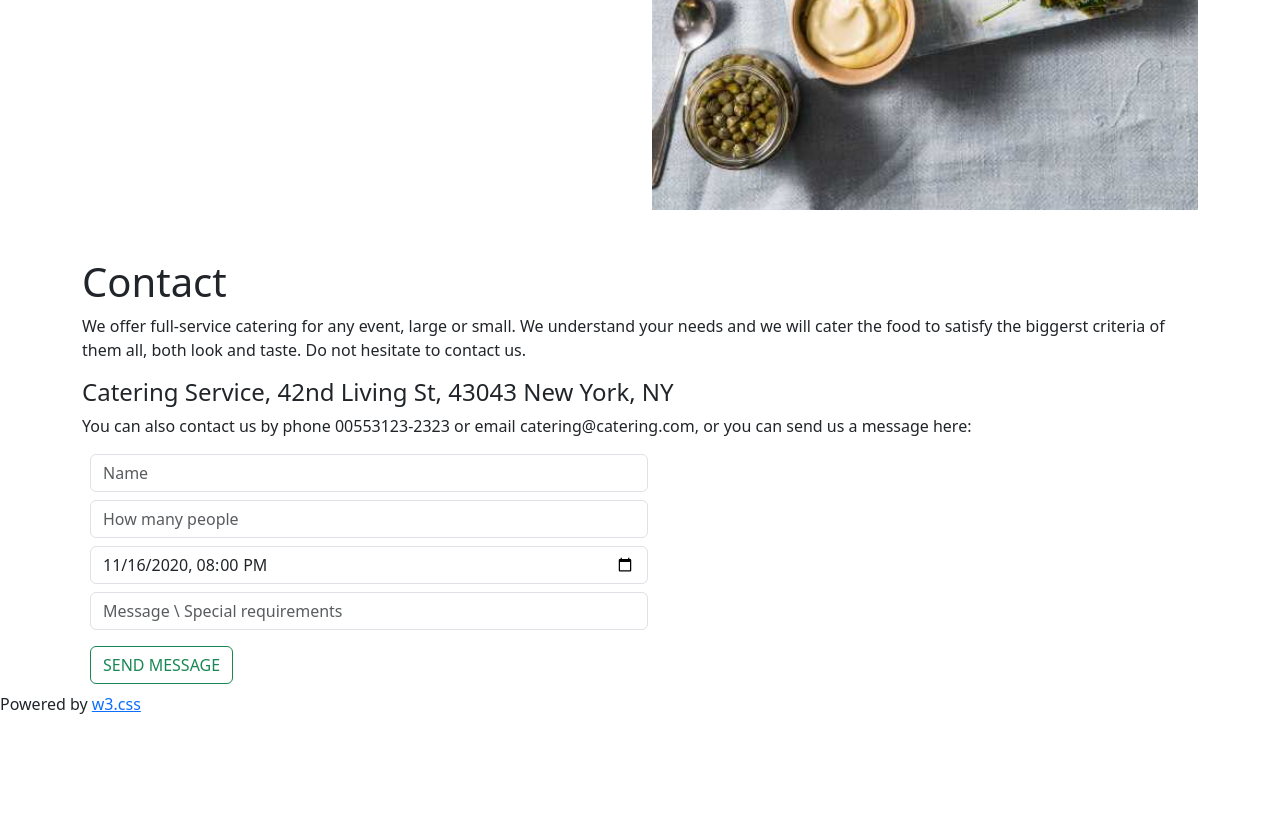
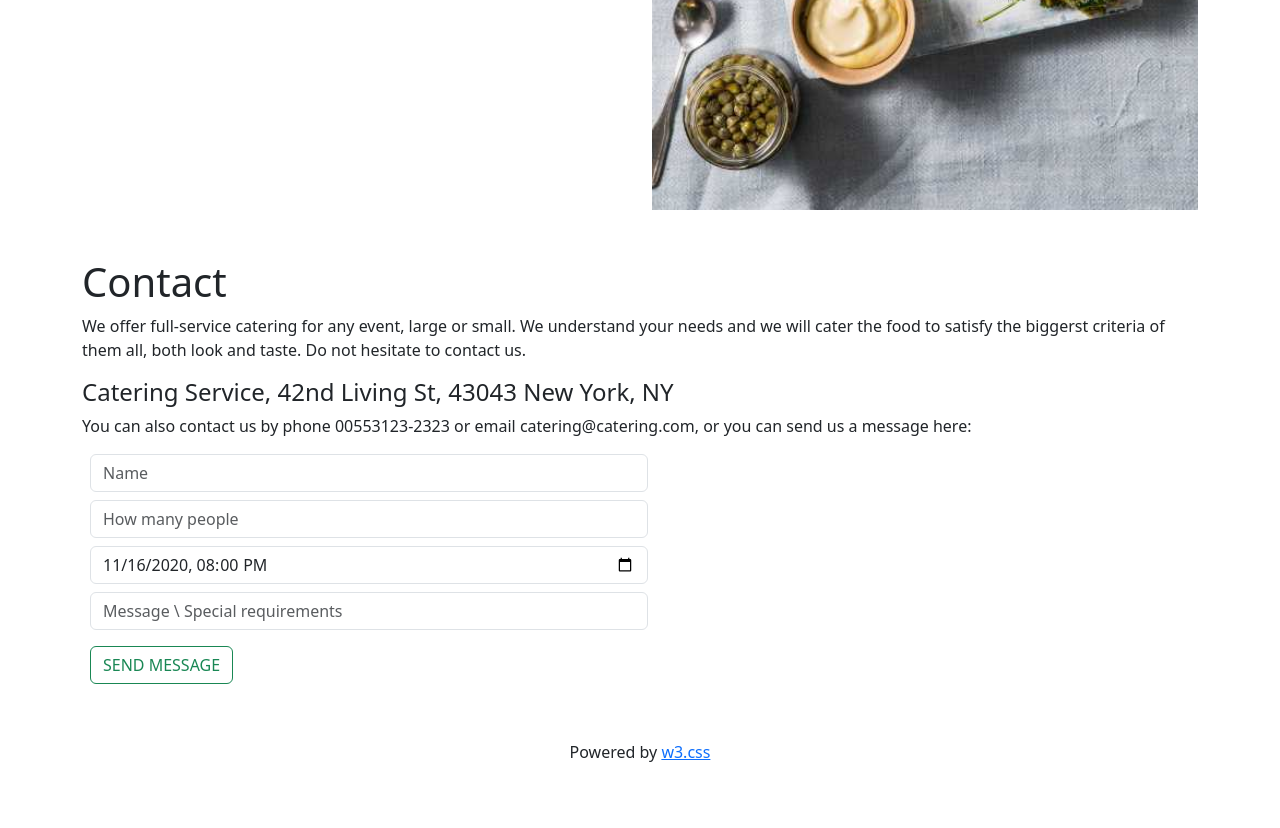
Before and after one commit to samade747/templates-gourmet-catering-w3school.com, a plain HTML site: page index.html in a window 1280 px wide. Shown: the part 1992-2820 px from the top of the page. Before the commit the page ends 2724 px from the top, so only its background shows below. Drawn offline with nearby package versions, Linux system fonts and the light colour scheme.

Commit message:
139PM 31 12 2023

```diff
--- a/index.html
+++ b/index.html
@@ -140,13 +140,17 @@
 
 
 
+    <footer >
+    <div class="container-fluid based">
+      <div class="row">
+        <div class="col-lg-12 col-md-12 col-sm-12 d-flex justify-content-center align-items-center p-5">
 
+        <p>Powered by <a href="#" title="W3.CSS" target="_blank" class="w3-hover-text-green">w3.css</a></p>
 
-      <footer class="d-flex ">
-        <p>Powered by <a href="#" title="W3.CSS" target="_blank" class="w3-hover-text-green">w3.css</a></p>
-      </footer>
-
-
+    </div>
+    </div>
+    </div>
+  </footer>
 
 
 
--- a/style.css
+++ b/style.css
@@ -0,0 +1,4 @@
+.based{
+    background-color: #f1f1f1 !important;
+    color: black !important;
+}
```
